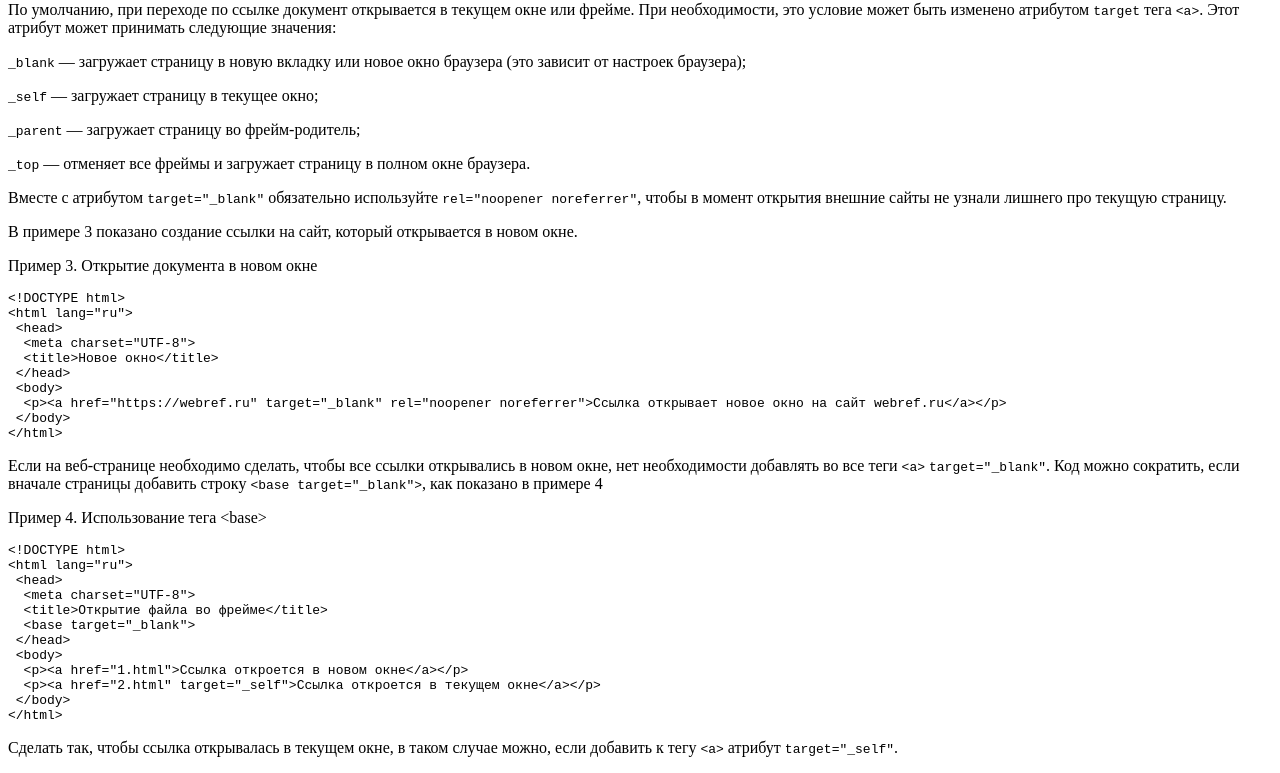
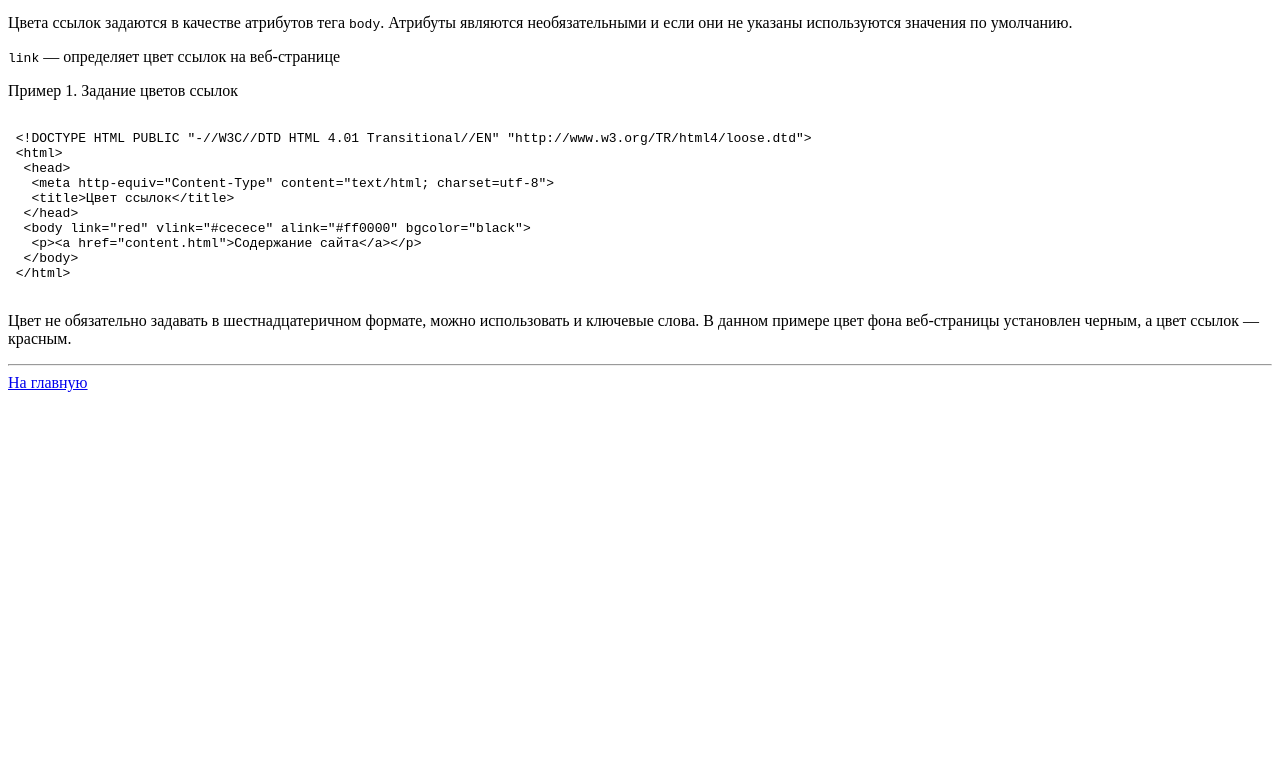
Before and after one commit to werrrq/werrrq.github.io, a plain HTML site: page lab1/lab1_3/doc2.html in a window 1280 px wide. Shown: the part 66-839 px from the top of the page. After the commit the page ends 800 px from the top, so only its background shows below. Drawn offline with Linux system fonts and the light colour scheme.

Commit message:
Update doc2.html

```diff
--- a/lab1/lab1_3/doc2.html
+++ b/lab1/lab1_3/doc2.html
@@ -2,56 +2,34 @@
  <html lang="ru">
  <head>
    <meta charset="UTF-8">
-  <title>Атрибут target</title>
+   <title>Цвет ссылок</title>
  </head>
  <body>
-<h2>Атрибут target</h2>
-<p>По умолчанию, при переходе по ссылке документ открывается в текущем окне или
-  фрейме. При необходимости, это условие может быть изменено атрибутом <code>target</code>
-  тега <code>&lt;a&gt;</code>. Этот атрибут может принимать следующие
-значения:</p>
-<p><code>_blank</code> &#8212; загружает страницу в новую вкладку или новое окно браузера (это зависит от настроек браузера);  </p>
+ <h1>Цвет ссылок</h1>
+ <p>Цвета ссылок задаются в качестве атрибутов тега <code>body</code>.
+  Атрибуты являются необязательными и если они не указаны используются
+   значения по умолчанию.</p>
+ <p><code>link</code> — определяет цвет ссылок на веб-странице
 
-<p><code>_self</code> &#8212; загружает страницу в текущее окно;</p>
-<p> <code>_parent</code> &#8212; загружает страницу во фрейм-родитель;</p>
-<p> <code>_top</code> &#8212; отменяет все фреймы и загружает страницу в полном
-  окне браузера.</p>
-<p>Вместе с атрибутом <code>target=&quot;_blank&quot;</code> обязательно используйте <code>rel=&quot;noopener noreferrer&quot;</code>, чтобы в момент открытия внешние сайты не узнали лишнего про текущую страницу.</p>
+ <p>Пример 1. Задание цветов ссылок</p>
 
-<p>В примере 3 показано создание ссылки на сайт, который открывается в новом окне.</p>
-<p>Пример 3. Открытие документа в новом окне</p>
-<pre><code>&lt;!DOCTYPE html&gt;
-&lt;html lang=&quot;ru&quot;&gt;
+ <pre><code>
+ &lt;!DOCTYPE HTML PUBLIC &quot;-//W3C//DTD HTML 4.01 Transitional//EN&quot; &quot;http://www.w3.org/TR/html4/loose.dtd&quot;&gt;
+ &lt;html&gt;
   &lt;head&gt;
-  &lt;meta charset=&quot;UTF-8&quot;&gt;
-  &lt;title&gt;Новое окно&lt;/title&gt;
+   &lt;meta http-equiv=&quot;Content-Type&quot; content=&quot;text/html; charset=utf-8&quot;&gt;
+   &lt;title&gt;Цвет ссылок&lt;/title&gt;
   &lt;/head&gt;
- &lt;body&gt;
-  &lt;p&gt;&lt;a href=&quot;https://webref.ru&quot; target=&quot;_blank&quot; rel=&quot;noopener noreferrer&quot;&gt;Ссылка открывает новое окно на сайт webref.ru&lt;/a&gt;&lt;/p&gt;
+  &lt;body link=&quot;red&quot; vlink=&quot;#cecece&quot; alink=&quot;#ff0000&quot; bgcolor=&quot;black&quot;&gt;
+   &lt;p&gt;&lt;a href=&quot;content.html&quot;&gt;Содержание сайта&lt;/a&gt;&lt;/p&gt;
   &lt;/body&gt;
-&lt;/html&gt;</code></pre>
+ &lt;/html&gt;
+ </code></pre>
 
-<p>Если на веб-странице необходимо сделать, чтобы все ссылки открывались в новом
-  окне,  нет необходимости добавлять во все теги <code>&lt;a&gt;</code> <code>target=&quot;_blank&quot;</code>. Код можно сократить,
-  если вначале страницы добавить строку <code>&lt;base target=&quot;_blank&quot;&gt;</code>,
-  как показано в примере&nbsp;4</p>
-
-
-<p>Пример 4. Использование тега &lt;base&gt;</p>
-<pre><code>&lt;!DOCTYPE html&gt;
-&lt;html lang=&quot;ru&quot;&gt;
- &lt;head&gt;
-  &lt;meta charset=&quot;UTF-8&quot;&gt;
-  &lt;title&gt;Открытие файла во фрейме&lt;/title&gt;
-  &lt;base target=&quot;_blank&quot;&gt;
- &lt;/head&gt;
- &lt;body&gt;
-  &lt;p&gt;&lt;a href=&quot;1.html&quot;&gt;Ссылка откроется в новом окне&lt;/a&gt;&lt;/p&gt;
-  &lt;p&gt;&lt;a href=&quot;2.html&quot; target=&quot;_self&quot;&gt;Ссылка откроется в текущем окне&lt;/a&gt;&lt;/p&gt;
- &lt;/body&gt;
-&lt;/html&gt;</code></pre>
-
-<p>Сделать так, чтобы ссылка открывалась в текущем окне, в таком случае можно,
-  если добавить к тегу <code>&lt;a&gt;</code> атрибут <code>target=&quot;_self&quot;</code>.</p>
+ <p>Цвет не обязательно задавать в шестнадцатеричном формате, можно использовать
+   и ключевые слова. В данном примере цвет фона веб-страницы установлен черным,
+   а цвет ссылок — красным. </p>
+ <hr>
+ <a href="doc.html">На главную</a>
  </body>
  </html>
```
Lines whose indentation alone changed are shown as unchanged.
